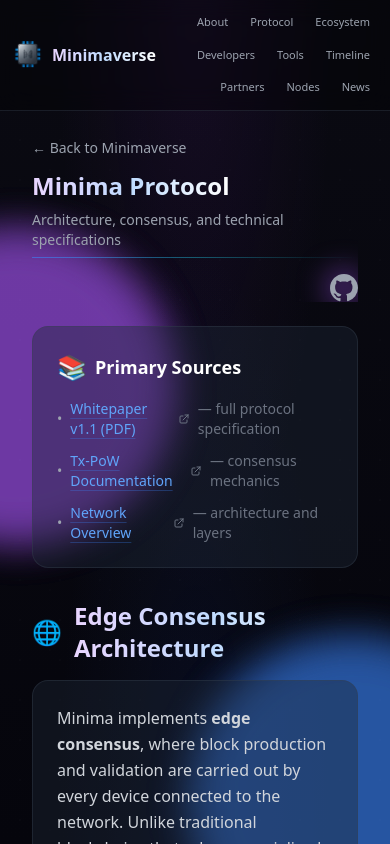
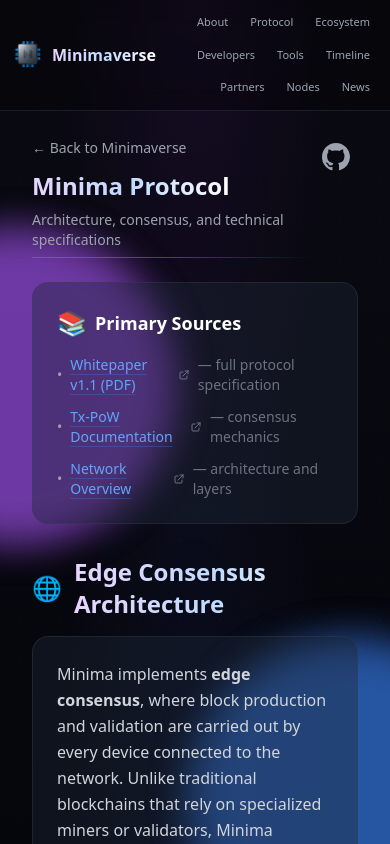
Before and after one commit to KuA1bo/minimaverse-site, a Next.js app: page /protocol in a window 390 px wide. Shown: the top 844 px of the page. Built offline with nearby package versions, Linux system fonts and the light colour scheme.

Commit message:
chore: responsive GitHub icon offset for protocol & tools pages

```diff
--- a/src/app/protocol/page.tsx
+++ b/src/app/protocol/page.tsx
@@ -1,7 +1,7 @@
 // src/app/protocol/page.tsx
 // Protocol page - technical overview of Minima Protocol architecture
 // Visual enhancements applied per site design system (content unchanged)
-// Fixed: responsive header for mobile (320px) + Last updated date to March 20, 2026
+// Fixed: responsive GitHub icon offset (small on mobile, full on tablet/desktop)
 
 import Link from 'next/link';
 
@@ -57,7 +57,7 @@ const StatusBadge = ({ status }: { status: 'confirmed' | 'in-development' | 'com
   );
 };
 
-// Enhanced background orbs - animated style (will be extended with stars in next session)
+// Enhanced background orbs - animated style
 const BackgroundOrbs = () => (
   <div className="fixed inset-0 overflow-hidden pointer-events-none z-0">
     <div
@@ -77,11 +77,11 @@ export default function ProtocolPage() {
 
       <BackgroundOrbs />
 
-      {/* Unified Header with gradient accent - RESPONSIVE FIX for 320px */}
+      {/* Unified Header with gradient accent - RESPONSIVE OFFSET FIX */}
       <header className="mb-6 sm:mb-8 opacity-0 animate-fade-in-up delay-75 relative">
         <div className="absolute inset-0 bg-gradient-to-r from-purple-500/10 via-blue-500/10 to-cyan-500/10 rounded-2xl opacity-0 hover:opacity-100 transition-opacity duration-500" />
 
-        <div className="relative flex flex-col sm:flex-row sm:justify-between sm:items-start gap-4">
+        <div className="relative flex justify-between items-start gap-4">
           {/* Header text block */}
           <div className="relative inline-block w-full pb-2 sm:pb-3">
             <Link
@@ -100,11 +100,11 @@ export default function ProtocolPage() {
             <span className="absolute bottom-0 left-0 right-0 h-px bg-gradient-to-r from-blue-500/60 via-cyan-400/40 to-transparent" />
           </div>
 
-          {/* GitHub icon - responsive positioning */}
-          <div className="flex items-center justify-end relative sm:-translate-x-10 sm:mt-12 self-end sm:self-auto">
-            {/* Centered glow - responsive blur */}
-            <div className="absolute inset-0 flex items-center justify-center">
-              <div className="w-7 h-7 sm:w-8 sm:h-8 bg-purple-500/80 rounded-full blur-lg sm:blur-xl" />
+          {/* GitHub icon - RESPONSIVE OFFSET (small on mobile, full on tablet/desktop) */}
+          <div className="flex items-center justify-end relative -translate-x-2 mt-2 sm:-translate-x-10 sm:mt-12 flex-shrink-0">
+            {/* Glow - HIDDEN on mobile (<640px), visible on sm+ (≥640px) */}
+            <div className="hidden sm:flex absolute inset-0 items-center justify-center">
+              <div className="w-8 h-8 bg-purple-500/80 rounded-full blur-xl" />
             </div>
             <ExternalLink
               href="https://github.com/KuA1bo/minimaverse-site"
@@ -407,11 +407,11 @@ export default function ProtocolPage() {
           </p>
         </div>
 
-        {/* Last Updated - enhanced with corrected date */}
+        {/* Last Updated - enhanced */}
         <section className="border-t border-gray-700/40 pt-6 opacity-0 animate-fade-in-up delay-300">
           <p className="text-gray-500 text-sm flex items-center gap-2">
             <span className="w-2 h-2 bg-green-500 rounded-full animate-pulse" />
-            Last updated: March 20, 2026
+            Last updated: February 20, 2026
           </p>
         </section>
 
```
